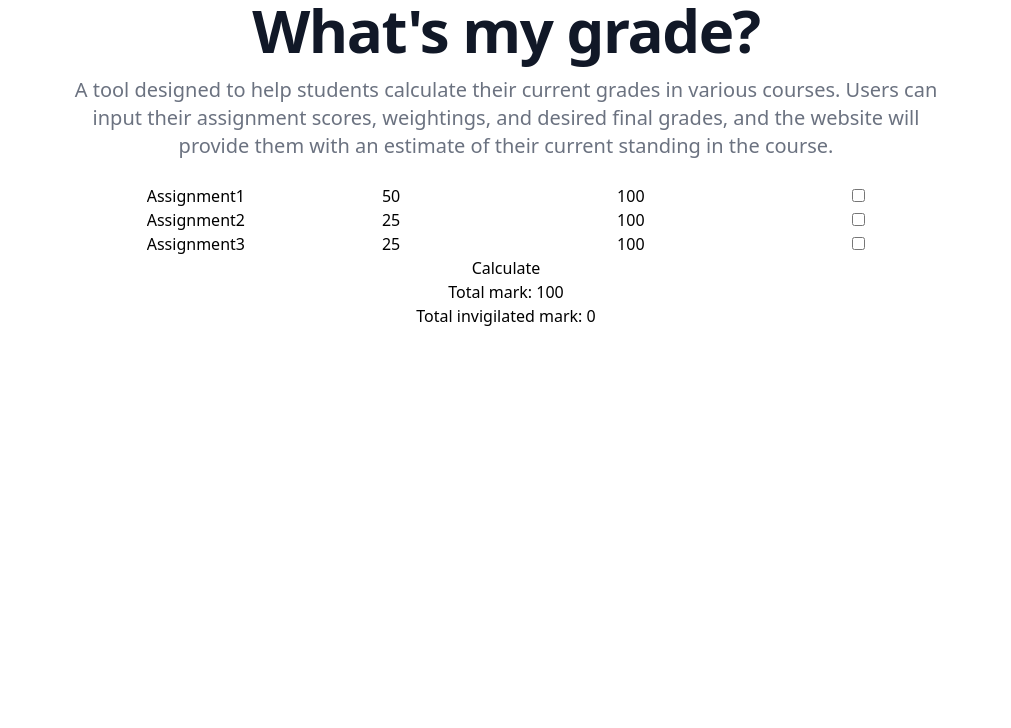
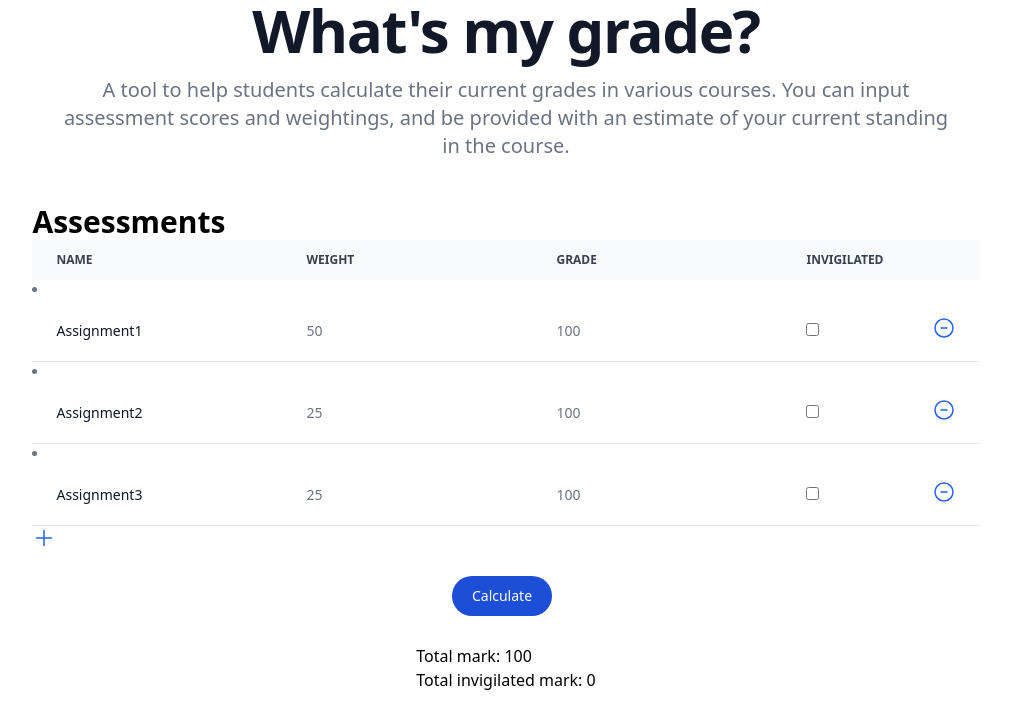
Before and after one commit to jimbonothing64/whats-my-grade, a SvelteKit app: page / in a window 1280 px wide. Shown: the top 728 px of the page, without its empty margins (134-1145 px from the left). Built offline with nearby package versions, Linux system fonts and the light colour scheme.

Commit message:
add remove and insert assessment items

```diff
--- a/src/routes/+page.svelte
+++ b/src/routes/+page.svelte
@@ -10,11 +10,20 @@
 
 	function handleCalculate() {
 		totalWeighted = totalWeightedMark(assessments);
+		totalInvigilated = totalInvigilatedWeightedMark(assessments);
+	}
+
+	function handleRemove(indexToRemove: number) {
+		assessments = assessments.filter((_, index) => index !== indexToRemove);
+	}
+
+	function hadnleInsert() {
+		assessments = [...assessments, { name: '', weight: 0, mark: 0, invigilated: false }];
 	}
 </script>
 
-<div class="flex flex-col text-center">
-	<div>
+<div class="flex flex-col items-center gap-5">
+	<div class="text-center">
 		<h1
 			class="mb-4 text-4xl font-extrabold leading-none tracking-tight text-gray-900 md:text-5xl lg:text-6xl dark:text-white"
 		>
@@ -23,23 +32,91 @@
 		<p
 			class="mb-6 text-lg font-normal text-gray-500 lg:text-xl sm:px-16 xl:px-48 dark:text-gray-400"
 		>
-			A tool designed to help students calculate their current grades in various courses. Users can
-			input their assignment scores, weightings, and desired final grades, and the website will
-			provide them with an estimate of their current standing in the course.
+			A tool to help students calculate their current grades in various courses. You can input
+			assessment scores and weightings, and be provided with an estimate of your current standing in
+			the course.
 		</p>
 	</div>
 	<div>
-		<ul>
-			{#each assessments as assessment}
-				<li>
-					<input bind:value={assessment.name} />
-					<input bind:value={assessment.weight} />
-					<input bind:value={assessment.mark} />
-					<input type="checkbox" bind:checked={assessment.invigilated} />
-				</li>
-			{/each}
-		</ul>
-		<button on:click={() => handleCalculate()}>Calculate</button>
+		<h3 class="text-3xl font-bold dark:text-white">Assessments</h3>
+		<div class="relative overflow-x-auto">
+			<table class="w-full text-sm text-left text-gray-500 dark:text-gray-400">
+				<thead
+					class="text-xs text-gray-700 uppercase bg-gray-50 dark:bg-gray-700 dark:text-gray-400"
+				>
+					<tr>
+						<th scope="col" class="px-6 py-3">Name </th>
+						<th scope="col" class="px-6 py-3">Weight </th>
+						<th scope="col" class="px-6 py-3">Grade </th>
+						<th scope="col" class="px-6 py-3">Invigilated </th>
+						<th scope="col" class="px-6 py-3" />
+					</tr>
+				</thead>
+				<tbody>
+					{#each assessments as assessment, i}
+						<li />
+						<tr class="bg-white border-b dark:bg-gray-800 dark:border-gray-700">
+							<th
+								scope="row"
+								class="px-6 py-4 font-medium text-gray-900 whitespace-nowrap dark:text-white"
+							>
+								<input bind:value={assessment.name} />
+							</th>
+							<td class="px-6 py-4">
+								<input bind:value={assessment.weight} />
+							</td>
+							<td class="px-6 py-4">
+								<input bind:value={assessment.mark} />
+							</td>
+							<td class="px-6 py-4">
+								<input type="checkbox" bind:checked={assessment.invigilated} />
+							</td>
+							<td class="px-6 py-4">
+								<button
+									on:click={() => handleRemove(i)}
+									class="font-medium text-blue-600 dark:text-blue-500 hover:underline"
+									><svg
+										xmlns="http://www.w3.org/2000/svg"
+										fill="none"
+										viewBox="0 0 24 24"
+										stroke-width="1.5"
+										stroke="currentColor"
+										class="w-6 h-6"
+									>
+										<path
+											stroke-linecap="round"
+											stroke-linejoin="round"
+											d="M15 12H9m12 0a9 9 0 11-18 0 9 9 0 0118 0z"
+										/>
+									</svg>
+								</button>
+							</td>
+						</tr>
+					{/each}
+				</tbody>
+			</table>
+			<button
+				on:click={() => hadnleInsert()}
+				class="font-medium text-blue-600 dark:text-blue-500 hover:underline"
+				><svg
+					xmlns="http://www.w3.org/2000/svg"
+					fill="none"
+					viewBox="0 0 24 24"
+					stroke-width="1.5"
+					stroke="currentColor"
+					class="w-6 h-6"
+				>
+					<path stroke-linecap="round" stroke-linejoin="round" d="M12 4.5v15m7.5-7.5h-15" />
+				</svg>
+			</button>
+		</div>
+	</div>
+	<div>
+		<button
+			on:click={() => handleCalculate()}
+			class="text-white bg-blue-700 hover:bg-blue-800 focus:outline-none focus:ring-4 focus:ring-blue-300 font-medium rounded-full text-sm px-5 py-2.5 text-center mr-2 mb-2 dark:bg-blue-600 dark:hover:bg-blue-700 dark:focus:ring-blue-800"
+			>Calculate</button
+		>
 	</div>
 	<div>
 		<p>Total mark: {totalWeighted}</p>
```
